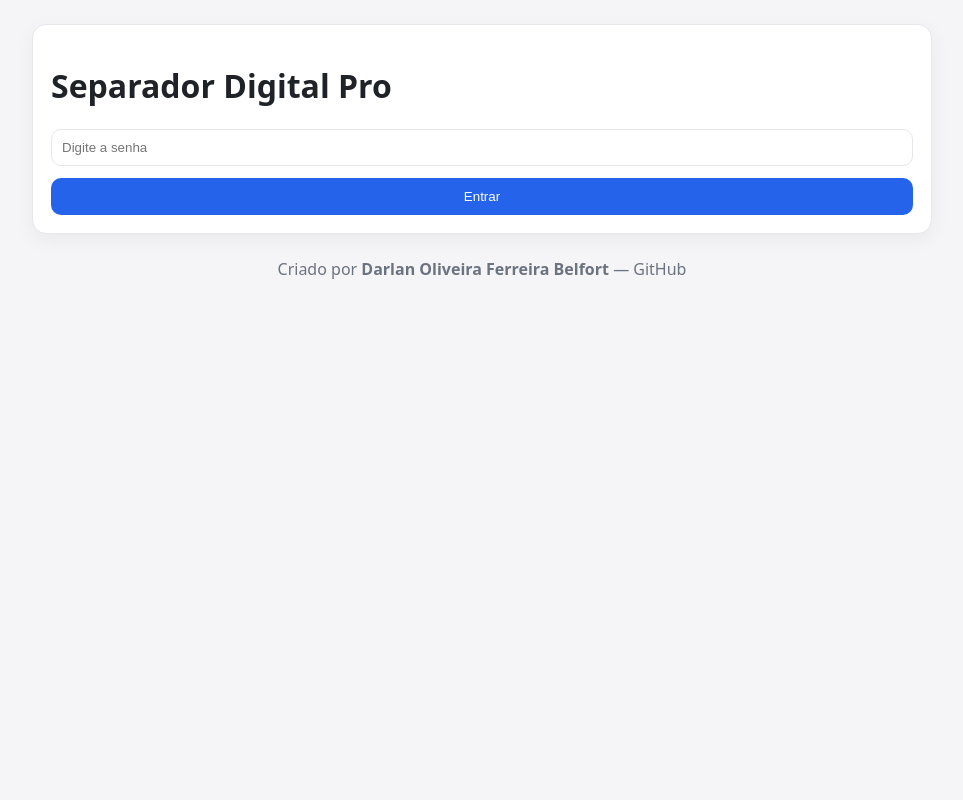
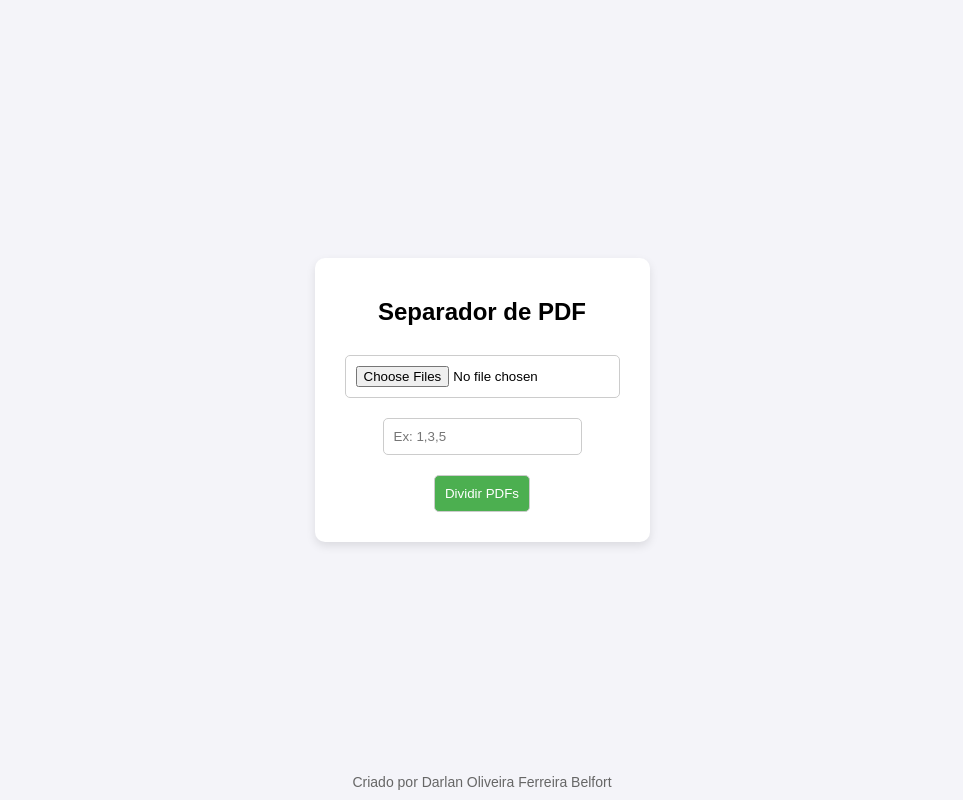
Before and after one commit to darlanbelfortofcl/separador-digital-pro, a Flask app: page / in a window 1280 px wide. Shown: the whole page, without its empty margins (158-1121 px from the left). Run offline with Flask 3, Linux system fonts and the light colour scheme.

Commit message:
novo projeto v2

```diff
--- a/app.py
+++ b/app.py
@@ -1,179 +1,64 @@
-
+from flask import Flask, render_template, request, send_file, redirect, url_for, flash
 import os
-import io
+from PyPDF2 import PdfReader, PdfWriter
 import zipfile
-from flask import Flask, render_template, request, redirect, url_for, session, send_file, flash, jsonify
-from werkzeug.utils import secure_filename
-from PyPDF2 import PdfReader, PdfWriter
+import uuid
 
 app = Flask(__name__)
-app.secret_key = "supersecretkey"
+app.secret_key = "29031984bB@G"
 
-ADMIN_PASSWORD = "29031984bB@G"
+UPLOAD_FOLDER = "uploads"
+OUTPUT_FOLDER = "outputs"
+os.makedirs(UPLOAD_FOLDER, exist_ok=True)
+os.makedirs(OUTPUT_FOLDER, exist_ok=True)
 
-def parse_intervalos(intervalos_str, total_pages):
-    results = []
-    s = (intervalos_str or "").replace(" ", "")
-    if not s:
-        return results
-    for part in s.split(","):
-        if not part:
-            continue
-        if "-" in part:
-            a, b = part.split("-", 1)
-            try:
-                ini = max(1, int(a))
-                fim = min(total_pages, int(b))
-            except:
-                continue
-            if ini <= fim:
-                results.append((ini-1, fim-1))
-        else:
-            try:
-                p = int(part)
-            except:
-                continue
-            if 1 <= p <= total_pages:
-                results.append((p-1, p-1))
-    return results
-
-def dividir_todas(reader):
-    outputs = []
-    for i, page in enumerate(reader.pages, start=1):
-        writer = PdfWriter()
-        writer.add_page(page)
-        buf = io.BytesIO()
-        writer.write(buf)
-        buf.seek(0)
-        outputs.append((f"pagina_{i}.pdf", buf))
-    return outputs
-
-def dividir_intervalos(reader, intervalos_str):
-    ranges = parse_intervalos(intervalos_str, len(reader.pages))
-    outputs = []
-    for idx, (ini, fim) in enumerate(ranges, start=1):
-        writer = PdfWriter()
-        for i in range(ini, fim + 1):
-            writer.add_page(reader.pages[i])
-        buf = io.BytesIO()
-        writer.write(buf)
-        buf.seek(0)
-        outputs.append((f"intervalo_{idx}_{ini+1}-{fim+1}.pdf", buf))
-    return outputs
-
-@app.route("/", methods=["GET", "POST"])
-def login():
-    if request.method == "POST":
-        if request.form.get("password", "") == ADMIN_PASSWORD:
-            session["logged_in"] = True
-            return redirect(url_for("index"))
-        flash("Senha incorreta!", "error")
-    return render_template("login.html")
-
-@app.route("/index")
+@app.route("/")
 def index():
-    if not session.get("logged_in"):
-        return redirect(url_for("login"))
     return render_template("index.html")
 
-@app.route("/dividir", methods=["POST"])
-def dividir():
-    if not session.get("logged_in"):
-        return jsonify({"ok": False, "msg": "Não autorizado."}), 401
+@app.route("/divide", methods=["POST"])
+def divide():
+    if "pdfs" not in request.files:
+        flash("Nenhum arquivo enviado!", "error")
+        return redirect(url_for("index"))
 
-    files = request.files.getlist("pdf_files")
-    modo = request.form.get("modo")
-    intervalos = request.form.get("intervalos", "")
+    pdf_files = request.files.getlist("pdfs")
+    pages = request.form.get("pages")
 
-    if not files:
-        return jsonify({"ok": False, "msg": "Nenhum arquivo selecionado."}), 400
-    if modo not in ("todas", "intervalos"):
-        return jsonify({"ok": False, "msg": "Modo inválido."}), 400
-    if modo == "intervalos" and not intervalos.strip():
-        return jsonify({"ok": False, "msg": "Informe intervalos no formato 1-3,5,7-9."}), 400
+    if not pages:
+        flash("Informe as páginas para dividir!", "error")
+        return redirect(url_for("index"))
 
-    total_arquivos = 0
-    total_saidas = 0
-    relatorio = []
+    pages = [int(p.strip()) - 1 for p in pages.split(",") if p.strip().isdigit()]
 
-    zip_mem = io.BytesIO()
-    with zipfile.ZipFile(zip_mem, "w", compression=zipfile.ZIP_DEFLATED) as zipf:
-
-        for fs in files:
-            if not fs or not fs.filename.lower().endswith(".pdf"):
+    zip_filename = os.path.join(OUTPUT_FOLDER, f"divididos_{uuid.uuid4().hex}.zip")
+    with zipfile.ZipFile(zip_filename, "w") as zipf:
+        for pdf_file in pdf_files:
+            if pdf_file.filename == "":
                 continue
 
-            total_arquivos += 1
-            nome = secure_filename(fs.filename)
-            pasta = os.path.splitext(nome)[0]
+            input_path = os.path.join(UPLOAD_FOLDER, pdf_file.filename)
+            pdf_file.save(input_path)
 
             try:
-                # Ler de forma robusta (lida com streams não seekable)
-                data = fs.read()
-                if not data:
-                    relatorio.append(f"[ERRO] {nome}: arquivo vazio.")
-                    continue
-                buf = io.BytesIO(data)
+                reader = PdfReader(input_path)
+                for i, page_num in enumerate(pages, start=1):
+                    if 0 <= page_num < len(reader.pages):
+                        writer = PdfWriter()
+                        writer.add_page(reader.pages[page_num])
 
-                try:
-                    reader = PdfReader(buf)
-                except Exception as e:
-                    relatorio.append(f"[ERRO] {nome}: não foi possível abrir como PDF ({e}).")
-                    continue
+                        output_pdf_name = f"{os.path.splitext(pdf_file.filename)[0]}_pagina_{page_num+1}.pdf"
+                        output_path = os.path.join(OUTPUT_FOLDER, output_pdf_name)
 
-                # Descriptografar se necessário
-                if getattr(reader, "is_encrypted", False):
-                    try:
-                        if not reader.decrypt(""):  # tenta sem senha
-                            relatorio.append(f"[ERRO] {nome}: PDF protegido por senha.")
-                            continue
-                    except Exception:
-                        relatorio.append(f"[ERRO] {nome}: PDF protegido por senha.")
-                        continue
+                        with open(output_path, "wb") as f_out:
+                            writer.write(f_out)
 
-                if len(reader.pages) == 0:
-                    relatorio.append(f"[ERRO] {nome}: sem páginas legíveis.")
-                    continue
+                        zipf.write(output_path, arcname=output_pdf_name)
+            except Exception as e:
+                flash(f"Erro ao processar {pdf_file.filename}: {str(e)}", "error")
+                return redirect(url_for("index"))
 
-                if modo == "todas":
-                    partes = dividir_todas(reader)
-                else:
-                    partes = dividir_intervalos(reader, intervalos)
-                    if not partes:
-                        relatorio.append(f"[ERRO] {nome}: nenhum intervalo válido (ex.: 1-3,5).")
-                        continue
-
-                for saida_nome, saida_buf in partes:
-                    zipf.writestr(f"{pasta}/{saida_nome}", saida_buf.getvalue())
-                    total_saidas += 1
-
-                relatorio.append(f"[OK] {nome}: {len(partes)} arquivo(s) gerado(s).")
-
-            except Exception as e:
-                relatorio.append(f"[ERRO] {nome}: falha inesperada ({e}).")
-                continue
-
-        # Anexa um relatório no zip
-        rel = "\n".join([
-            "Relatório de processamento — Separador Digital Pro",
-            f"Arquivos enviados: {total_arquivos}",
-            f"Arquivos gerados: {total_saidas}",
-            "-"*50,
-            *relatorio
-        ])
-        zipf.writestr("relatorio.txt", rel)
-
-    if total_saidas == 0:
-        # Nenhum arquivo produzido, retorna erro + detalhes do relatório
-        return jsonify({"ok": False, "msg": "Nenhum PDF pôde ser processado. Verifique os intervalos e se os arquivos não estão protegidos por senha."}), 400
-
-    zip_mem.seek(0)
-    return send_file(zip_mem, as_attachment=True, download_name="pdfs_divididos.zip")
-
-@app.route("/logout")
-def logout():
-    session.clear()
-    return redirect(url_for("login"))
+    return send_file(zip_filename, as_attachment=True)
 
 if __name__ == "__main__":
-    app.run(host="0.0.0.0", port=5000, debug=True)
+    app.run(debug=True)
--- a/requirements.txt
+++ b/requirements.txt
@@ -1,3 +1,2 @@
-flask==3.1.1
-PyPDF2==3.0.1
-gunicorn==23.0.0
+flask
+PyPDF2
--- a/templates/index.html
+++ b/templates/index.html
@@ -1,156 +1,63 @@
-
 <!DOCTYPE html>
-<html lang="pt-br">
+<html lang="pt-BR">
 <head>
-  <meta charset="UTF-8" />
-  <meta name="viewport" content="width=device-width, initial-scale=1.0" />
-  <title>Separador Digital Pro</title>
-  <link rel="icon" href="{{ url_for('static', filename='favicon.svg') }}" type="image/svg+xml">
-  <link rel="stylesheet" href="{{ url_for('static', filename='style.css') }}" />
+    <meta charset="UTF-8">
+    <meta name="viewport" content="width=device-width, initial-scale=1.0">
+    <title>Separador de PDF</title>
+    <link rel="icon" type="image/png" href="{{ url_for('static', filename='favicon.png') }}">
+    <style>
+        body {
+            font-family: Arial, sans-serif;
+            margin: 0;
+            padding: 0;
+            display: flex;
+            justify-content: center;
+            align-items: center;
+            height: 100vh;
+            flex-direction: column;
+            background-color: #f4f4f9;
+        }
+        .container {
+            background: white;
+            padding: 20px;
+            border-radius: 10px;
+            box-shadow: 0 4px 10px rgba(0,0,0,0.1);
+            text-align: center;
+        }
+        input, button {
+            margin: 10px;
+            padding: 10px;
+            border-radius: 5px;
+            border: 1px solid #ccc;
+        }
+        button {
+            background: #4CAF50;
+            color: white;
+            cursor: pointer;
+            transition: 0.3s;
+        }
+        button:hover {
+            background: #45a049;
+        }
+        footer {
+            position: absolute;
+            bottom: 10px;
+            font-size: 14px;
+            color: #666;
+        }
+    </style>
 </head>
-<body class="light">
-  <header class="header">
-    <div class="brand">Separador Digital Pro</div>
-    <div class="actions">
-      <button id="toggle-theme" class="btn ghost" title="Alternar tema">🌙</button>
-      <a class="btn danger" href="{{ url_for('logout') }}">Sair</a>
+<body>
+    <div class="container">
+        <h2>Separador de PDF</h2>
+        <form method="POST" action="/divide" enctype="multipart/form-data">
+            <input type="file" name="pdfs" multiple required><br>
+            <input type="text" name="pages" placeholder="Ex: 1,3,5" required><br>
+            <button type="submit">Dividir PDFs</button>
+        </form>
     </div>
-  </header>
-
-  <main class="container card">
-    <h2>Dividir PDFs</h2>
-    <form id="form-split" class="form" onsubmit="enviar(event)">
-      <label class="file">
-        <span>Selecione um ou mais PDFs</span>
-        <input type="file" name="pdf_files" accept="application/pdf" multiple required />
-      </label>
-
-      <div class="options">
-        <label><input type="radio" name="modo" value="todas" checked /> Dividir tudo (cada página vira um PDF)</label>
-        <label><input type="radio" name="modo" value="intervalos" /> Intervalos personalizados</label>
-        <input type="text" id="intervalos" name="intervalos" placeholder="Ex.: 1-3,5,7-9" disabled />
-      </div>
-
-      <button type="submit" class="btn primary">Dividir</button>
-    </form>
-
-    <div id="progress" class="progress hidden">
-      <div class="bar" id="bar"></div>
-      <div class="percent" id="percent">0%</div>
-    </div>
-
-    <div id="status-area" class="status hidden"></div>
-
-    <section id="historico" class="history hidden">
-      <h3>Últimos arquivos</h3>
-      <ul id="lista-historico"></ul>
-    </section>
-  </main>
-
-  <div id="modal" class="modal hidden">
-    <div class="modal-content card">
-      <div id="modal-icon" class="modal-icon">✔️</div>
-      <div id="modal-text" class="modal-text">Processo concluído!</div>
-      <button class="btn" onclick="fecharModal()">Fechar</button>
-    </div>
-  </div>
-
-  <footer>
-    <p>Criado por <strong>Darlan Oliveira Ferreira Belfort</strong> — <a href="https://github.com/darlanbelfortofcl" target="_blank">GitHub</a></p>
-  </footer>
-
-  <script>
-    // Tema
-    const body = document.body;
-    const btnTheme = document.getElementById("toggle-theme");
-    const saved = localStorage.getItem("theme") || "light";
-    body.classList.add(saved);
-    btnTheme.textContent = saved === "dark" ? "☀️" : "🌙";
-    btnTheme.onclick = () => {
-      const now = body.classList.contains("dark") ? "dark" : "light";
-      const next = now === "dark" ? "light" : "dark";
-      body.classList.replace(now, next);
-      localStorage.setItem("theme", next);
-      btnTheme.textContent = next === "dark" ? "☀️" : "🌙";
-    };
-
-    // Habilita/Desabilita intervalos
-    const radios = document.querySelectorAll('input[name="modo"]');
-    const intervalos = document.getElementById("intervalos");
-    radios.forEach(r => r.addEventListener("change", () => {
-      intervalos.disabled = (document.querySelector('input[name="modo"]:checked').value !== "intervalos");
-    }));
-
-    function enviar(e){
-      e.preventDefault();
-      const form = document.getElementById("form-split");
-      const fd = new FormData(form);
-      const files = form.querySelector('input[type="file"]').files;
-      if (!files.length) { showStatus(false, "Selecione ao menos um PDF."); return; }
-
-      addHistorico(Array.from(files).map(f => f.name));
-
-      const xhr = new XMLHttpRequest();
-      xhr.open("POST", "{{ url_for('dividir') }}", true);
-      xhr.responseType = "blob";
-
-      const progress = document.getElementById("progress");
-      const bar = document.getElementById("bar");
-      const percent = document.getElementById("percent");
-      progress.classList.remove("hidden"); bar.style.width = "0%"; percent.textContent = "0%";
-
-      xhr.upload.onprogress = (evt) => {
-        if (evt.lengthComputable) {
-          const p = Math.round((evt.loaded / evt.total) * 100);
-          bar.style.width = p + "%"; percent.textContent = p + "%";
-        }
-      };
-
-      xhr.onload = () => {
-        progress.classList.add("hidden");
-        if (xhr.status === 200) {
-          const blob = xhr.response;
-          const url = URL.createObjectURL(blob);
-          const a = document.createElement("a"); a.href = url; a.download = "pdfs_divididos.zip";
-          document.body.appendChild(a); a.click(); a.remove(); URL.revokeObjectURL(url);
-          showModal(true, "PDFs divididos com sucesso! Verifique também o arquivo relatorio.txt no ZIP.");
-        } else {
-          // ler JSON de erro, se possível
-          const fr = new FileReader();
-          fr.onload = () => {
-            try { const data = JSON.parse(fr.result); showModal(false, data.msg || "Erro ao processar."); }
-            catch { showModal(false, "Erro ao processar."); }
-          };
-          fr.readAsText(xhr.response);
-        }
-      };
-
-      xhr.onerror = () => { progress.classList.add("hidden"); showModal(false, "Falha na rede."); };
-      xhr.send(fd);
-    }
-
-    function showStatus(ok, msg){
-      const box = document.getElementById("status-area");
-      box.classList.remove("hidden","success","error");
-      box.classList.add(ok ? "success" : "error");
-      box.textContent = (ok ? "✔️ " : "❌ ") + msg;
-    }
-    function showModal(ok,msg){
-      const modal = document.getElementById("modal");
-      const icon = document.getElementById("modal-icon");
-      const text = document.getElementById("modal-text");
-      icon.textContent = ok ? "✔️" : "❌";
-      text.textContent = msg;
-      modal.classList.remove("hidden");
-    }
-    function fecharModal(){ document.getElementById("modal").classList.add("hidden"); }
-
-    function addHistorico(nomes){
-      const sec = document.getElementById("historico");
-      const ul = document.getElementById("lista-historico");
-      sec.classList.remove("hidden");
-      nomes.forEach(n => { const li = document.createElement("li"); li.textContent = n; ul.prepend(li); });
-    }
-  </script>
+    <footer>
+        Criado por Darlan Oliveira Ferreira Belfort
+    </footer>
 </body>
 </html>
```
Also changed, not shown: static/favicon.png (added).
